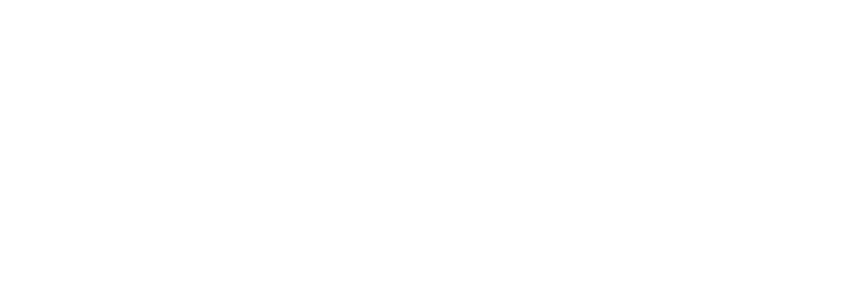
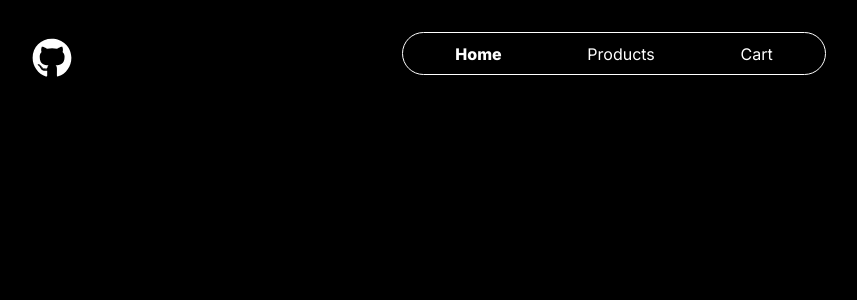
Before and after one commit to luciavu/shopping-cart, a React (Vite) app: page / in a window 1280 px wide. Shown: the top 300 px of the page, without its empty margins (26-883 px from the left). Built offline with nearby package versions, Linux system fonts and the light colour scheme.

Commit message:
style: add navbar and product page styling

```diff
--- a/index.html
+++ b/index.html
@@ -3,6 +3,11 @@
   <head>
     <meta charset="UTF-8" />
     <link rel="icon" type="image/svg+xml" href="/vite.svg" />
+    <link rel="preconnect" href="https://fonts.gstatic.com" crossorigin />
+    <link
+      href="https://fonts.googleapis.com/css2?family=Inter:ital,opsz,wght@0,14..32,100..900;1,14..32,100..900&display=swap"
+      rel="stylesheet"
+    />
     <meta name="viewport" content="width=device-width, initial-scale=1.0" />
     <title>Shopping Cart</title>
   </head>
--- a/package.json
+++ b/package.json
@@ -13,6 +13,7 @@
   "dependencies": {
     "react": "^19.0.0",
     "react-dom": "^19.0.0",
+    "react-icons": "^5.5.0",
     "react-router-dom": "^7.5.0"
   },
   "devDependencies": {
@@ -27,6 +28,7 @@
     "eslint-plugin-react-refresh": "^0.4.19",
     "globals": "^15.15.0",
     "jsdom": "^26.0.0",
+    "sass-embedded": "^1.86.3",
     "vite": "^6.2.0",
     "vitest": "^3.1.1"
   }
--- a/src/App.jsx
+++ b/src/App.jsx
@@ -1,7 +1,34 @@
-import './App.css';
+import './App.scss';
+import { Outlet, useLocation } from 'react-router-dom';
+import { useEffect } from 'react';
+import Navbar from './assets/components/NavBar';
+import Products from './assets/components/Products';
+import Cart from './assets/components/Cart';
+import Home from './assets/components/Home';
 
 function App() {
-  return <></>;
+  const location = useLocation();
+
+  useEffect(() => {
+    if (location.pathname === '/') {
+      document.body.style.backgroundColor = 'black';
+    } else {
+      document.body.style.backgroundColor = 'white';
+    }
+  }, [location.pathname]);
+
+  return (
+    <>
+      <Navbar></Navbar>
+      {location.pathname === '/' ? (
+        <Home></Home>
+      ) : location.pathname === '/products' ? (
+        <Products></Products>
+      ) : (
+        <Cart></Cart>
+      )}
+    </>
+  );
 }
 
 export default App;
--- /dev/null
+++ b/src/App.scss
@@ -0,0 +1,185 @@
+* {
+  font-size: 16px;
+  font-family: 'Inter';
+  transition: 0.3s ease-in-out;
+}
+
+body {
+  background-color: #000000;
+  margin: 2rem 4rem;
+}
+
+h2 {
+  font-size: 2rem;
+  margin-top: 3rem;
+}
+
+h3 {
+  font-weight: 400;
+}
+
+button {
+  color: white;
+  background-color: transparent;
+  border: none;
+  cursor: pointer;
+}
+
+.nav {
+  width: 35%;
+  justify-self: center;
+  display: flex;
+  justify-content: space-around;
+  border-radius: 2rem;
+  padding: 0.6rem;
+  margin: 1rem;
+  border: 0.1rem solid white;
+
+  * {
+    cursor: pointer;
+  }
+}
+
+.nav-light-theme {
+  border: 0.1rem solid white;
+
+  button {
+    color: white;
+  }
+}
+
+.nav-light-theme {
+  border: 0.1rem solid black;
+
+  button {
+    color: black;
+  }
+}
+
+.dark-theme {
+  color: white;
+}
+
+.light-theme {
+  color: black;
+}
+
+.github {
+  position: absolute;
+  a {
+    position: relative;
+    right: 0.4rem;
+    top: 0.4rem;
+
+    svg {
+      font-size: 2.5rem;
+    }
+  }
+}
+
+.active {
+  font-weight: 800;
+}
+
+.home {
+  color: white;
+}
+
+.flex {
+  display: flex;
+  gap: 3rem;
+  margin-top: 4rem;
+}
+
+.products {
+  width: 70%;
+  display: grid;
+  grid-template-columns: repeat(auto-fit, minmax(13rem, 1fr));
+  gap: 3rem 1rem;
+  padding: 0 1rem;
+}
+
+input {
+  padding: 0.3rem;
+  border-radius: 2rem;
+  background-color: rgb(240, 240, 240);
+  border: none;
+}
+
+.card {
+  cursor: pointer;
+  display: flex;
+  flex-direction: column;
+  gap: 0.2rem;
+  width: 13rem;
+
+  :hover {
+    opacity: 0.8;
+  }
+
+  .banner {
+    width: 100%;
+    padding: 0.3rem 0;
+    text-align: center;
+    background-color: rgb(240, 240, 240);
+    color: rgb(84, 84, 84);
+    font-size: 0.9rem;
+    font-weight: 600;
+  }
+
+  img {
+    box-sizing: border-box;
+    width: 100%;
+    margin: auto;
+    aspect-ratio: 1/1;
+    padding: 1.5rem;
+    object-fit: contain;
+    background-color: white;
+    margin-bottom: 0.5rem;
+  }
+
+  .name {
+    font-weight: 500;
+  }
+
+  .price {
+    color: rgb(159, 151, 151);
+    font-size: 2rem;
+  }
+
+  button {
+    background-color: black;
+    margin: 0.5rem 0;
+    padding: 0.5rem;
+    width: 100%;
+  }
+}
+
+.filter {
+  display: flex;
+  flex-direction: column;
+  gap: 1rem;
+  width: 20%;
+
+  .category {
+    * {
+      padding: 1rem;
+      cursor: pointer;
+    }
+  }
+
+  h4 {
+    margin: 0;
+    font-weight: 700;
+  }
+
+  h5 {
+    color: rgb(159, 151, 151);
+    font-weight: 500;
+  }
+
+  .active {
+    font-weight: 700;
+    text-decoration: underline;
+  }
+}
--- a/src/assets/components/Cart.jsx
+++ b/src/assets/components/Cart.jsx
@@ -0,0 +1,15 @@
+const Cart = () => {
+  return (
+    <>
+      <div className="cart-wrapper">
+        <h2>Your Cart</h2>
+        <div className="cart">
+          <div className="product-summary"></div>
+          <div className="cost-summary"></div>
+        </div>
+      </div>
+    </>
+  );
+};
+
+export default Cart;
--- a/src/assets/components/Home.jsx
+++ b/src/assets/components/Home.jsx
@@ -0,0 +1,5 @@
+const Home = () => {
+  return <></>;
+};
+
+export default Home;
--- a/src/assets/components/Navbar.jsx
+++ b/src/assets/components/Navbar.jsx
@@ -0,0 +1,43 @@
+import { Link, useLocation } from 'react-router-dom';
+import { FaGithub } from 'react-icons/fa';
+
+const Navbar = () => {
+  const location = useLocation();
+
+  const getTheme = () => {
+    return location.pathname === '/' ? '-dark-theme' : '-light-theme';
+  };
+
+  return (
+    <>
+      <div className="github">
+        <a
+          href="https://github.com/luciavu/shopping-cart"
+          target="_blank"
+          className={location.pathname === '/' ? 'dark-theme' : 'light-theme'}
+        >
+          <FaGithub />
+        </a>
+      </div>
+      <div className={`nav nav${getTheme()}`}>
+        <Link to="/">
+          <button id="home" className={location.pathname === '/' ? 'active' : ''}>
+            Home
+          </button>
+        </Link>
+        <Link to="/products">
+          <button id="products" className={location.pathname === '/products' ? 'active' : ''}>
+            Products
+          </button>
+        </Link>
+        <Link to="/cart">
+          <button id="cart" className={location.pathname === '/cart' ? 'active' : ''}>
+            Cart
+          </button>
+        </Link>
+      </div>
+    </>
+  );
+};
+
+export default Navbar;
--- a/src/assets/components/ProductCards.jsx
+++ b/src/assets/components/ProductCards.jsx
@@ -0,0 +1,14 @@
+const ProductCards = () => {
+  return (
+    <>
+      <div className="card">
+        <img src="https://fakestoreapi.com/img/81fPKd-2AYL._AC_SL1500_.jpg" alt="" />
+        <div className="name">Product name</div>
+        <div className="price">$60</div>
+        <button id="add-product">Add to cart</button>
+      </div>
+    </>
+  );
+};
+
+export default ProductCards;
--- a/src/assets/components/ProductSummary.jsx
+++ b/src/assets/components/ProductSummary.jsx
@@ -0,0 +1,3 @@
+const ProductSummary = () => {};
+
+export default ProductSummary;
--- a/src/assets/components/Products.jsx
+++ b/src/assets/components/Products.jsx
@@ -0,0 +1,81 @@
+import { useState } from 'react';
+import ProductCards from './ProductCards';
+
+const Products = () => {
+  const [active, setActive] = useState('all');
+
+  return (
+    <>
+      <div className="product-wrapper">
+        <h2>Products</h2>
+        <h3>Explore our extensive range of high-quality products.</h3>
+
+        <div className="flex">
+          <div className="filter">
+            <h4>SHOP BY CATEGORY</h4>
+            <div className="category">
+              <div
+                className={`all ${active === 'all' ? 'active' : ''}`}
+                onClick={() => {
+                  setActive('all');
+                }}
+              >
+                All
+              </div>
+              <div
+                className={`clothes ${active === 'clothes' ? 'active' : ''}`}
+                onClick={() => {
+                  setActive('clothes');
+                }}
+              >
+                Clothes
+              </div>
+              <div
+                className={`bags ${active === 'bags' ? 'active' : ''}`}
+                onClick={() => {
+                  setActive('bags');
+                }}
+              >
+                Bags
+              </div>
+              <div
+                className={`jewellery ${active === 'jewellery' ? 'active' : ''}`}
+                onClick={() => {
+                  setActive('jewellery');
+                }}
+              >
+                Jewellery
+              </div>{' '}
+            </div>
+
+            <h5>{300} items found.</h5>
+          </div>
+          <div className="products">
+            <ProductCards></ProductCards>
+            <ProductCards></ProductCards>
+
+            <ProductCards></ProductCards>
+            <ProductCards></ProductCards>
+
+            <ProductCards></ProductCards>
+            <ProductCards></ProductCards>
+
+            <ProductCards></ProductCards>
+            <ProductCards></ProductCards>
+
+            <ProductCards></ProductCards>
+            <ProductCards></ProductCards>
+
+            <ProductCards></ProductCards>
+            <ProductCards></ProductCards>
+
+            <ProductCards></ProductCards>
+            <ProductCards></ProductCards>
+          </div>
+        </div>
+      </div>
+    </>
+  );
+};
+
+export default Products;
```
Also changed, not shown: src/App.css (deleted), 1 other file (tests, documents, lock files or other folders).
